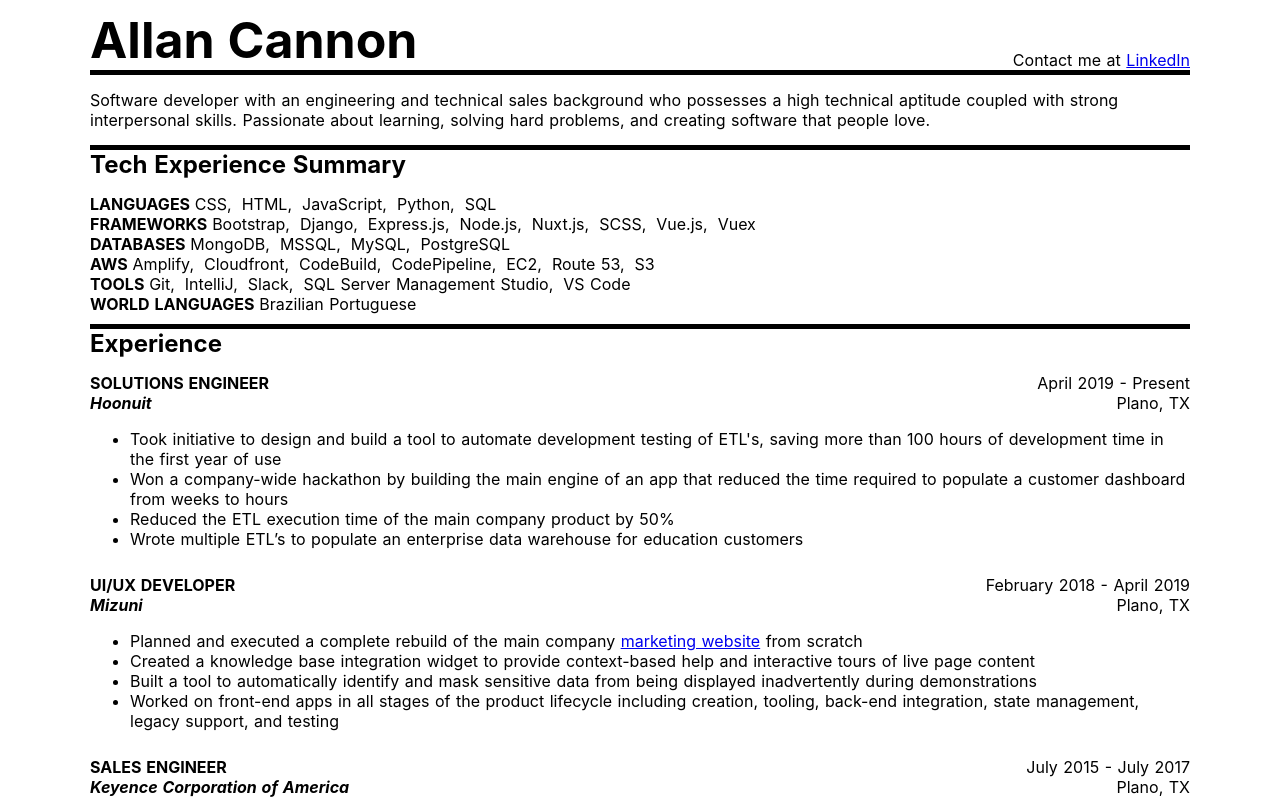
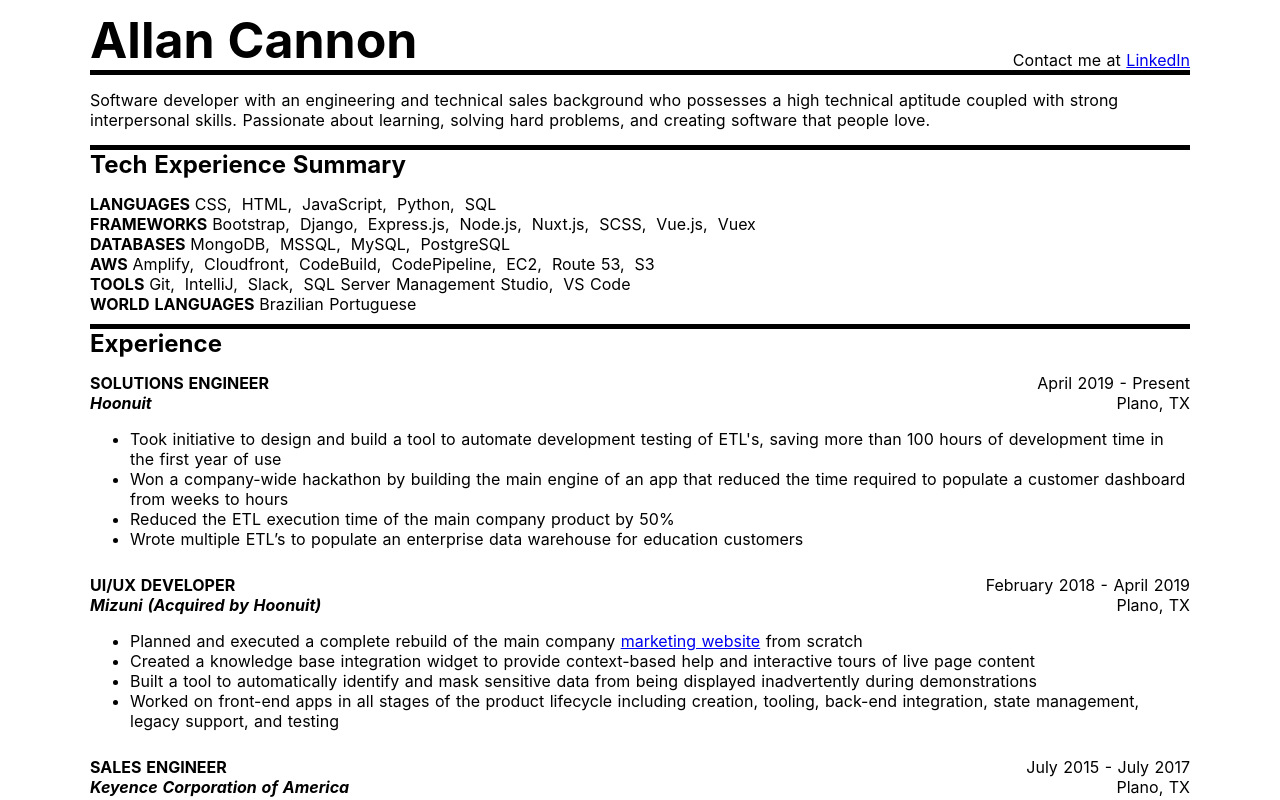
Before and after one commit to acan13/resume, a Nuxt app: page / in a window 1280 px wide. Shown: the top 800 px of the page. Built offline with nearby package versions, Linux system fonts and the light colour scheme.

Commit message:
add note about hoonuit acquiring mizuni

```diff
--- a/components/Experience/Experience.vue
+++ b/components/Experience/Experience.vue
@@ -15,7 +15,7 @@
                     Wrote multiple ETL’s to populate an enterprise data warehouse for education customers
                 </ac-role-item>
             </ac-role>
-            <ac-role role-name="UI/UX Developer" location="Plano, TX" organization="Mizuni" :start-date="mizuniStartDate" :end-date="mizuniEndDate">
+            <ac-role role-name="UI/UX Developer" location="Plano, TX" organization="Mizuni (Acquired by Hoonuit)" :start-date="mizuniStartDate" :end-date="mizuniEndDate">
                 <ac-role-item>
                     Planned and executed a complete rebuild of the main company <a href="https://web.archive.org/web/20190118031700/https://www.mizuni.com/">marketing website</a> from scratch
                 </ac-role-item>
```
